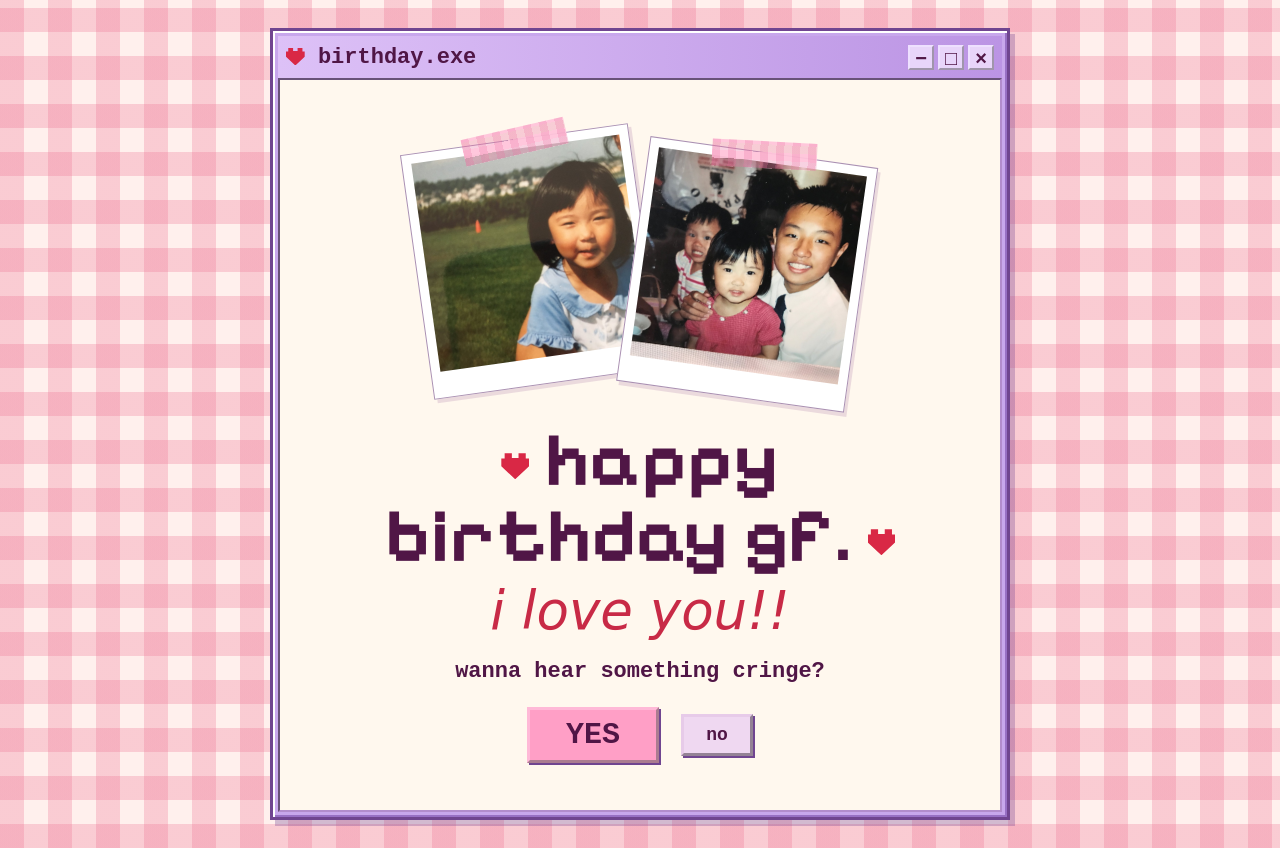
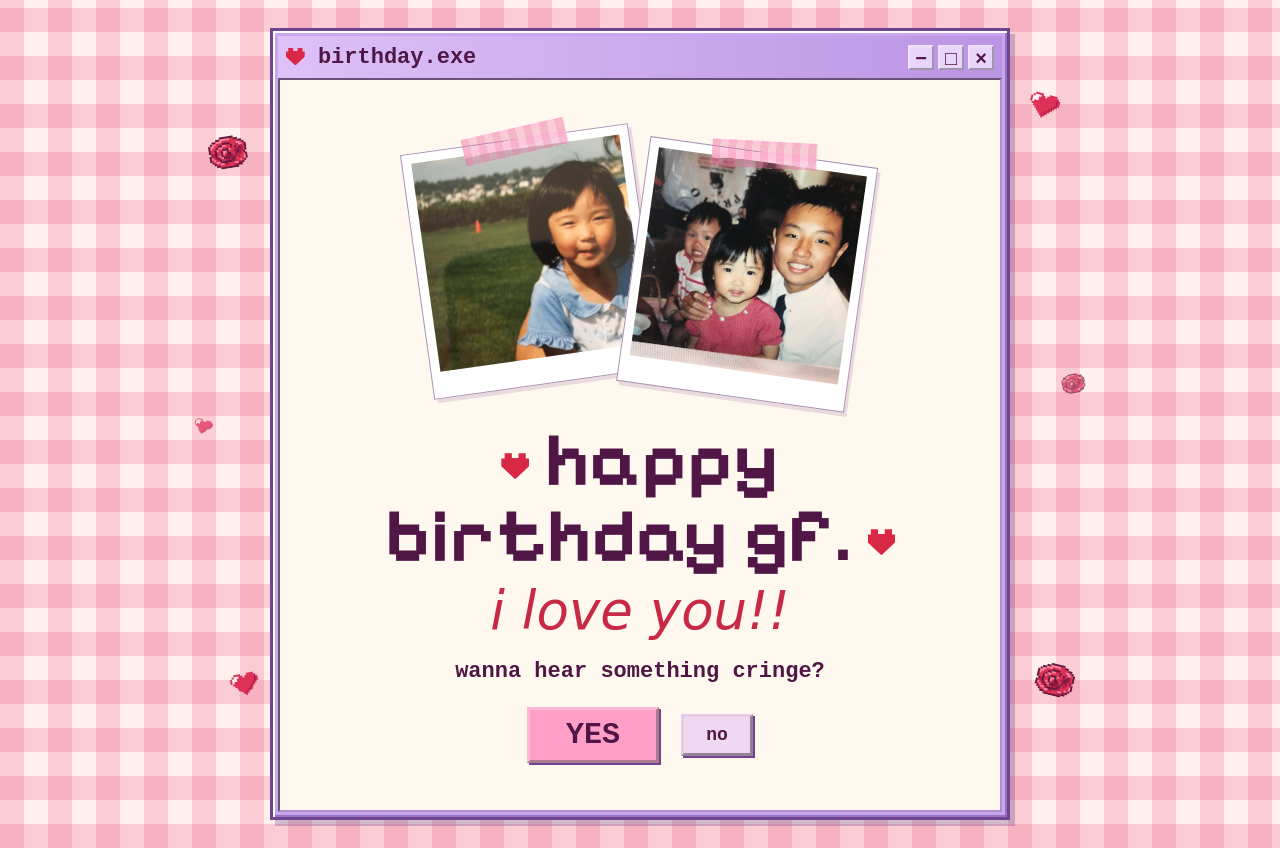
Before and after one commit to lilly-liu/birthday-exe, a plain HTML site: page index.html in a window 1280 px wide. Drawn offline with Linux system fonts and the light colour scheme.

Commit message:
Add floating pixel stickers and redraw Panther

```diff
--- a/index.html
+++ b/index.html
@@ -6,11 +6,19 @@
   <meta name="robots" content="noindex">
   <meta name="theme-color" content="#f9b9ca">
   <title>birthday.exe ♥</title>
-  <link rel="stylesheet" href="style.css?v=2">
-  <script src="script.js?v=2" defer></script>
+  <link rel="stylesheet" href="style.css?v=3">
+  <script src="script.js?v=3" defer></script>
 </head>
 <body>
   <main class="window">
+    <div class="float-stickers" aria-hidden="true">
+      <canvas class="sticker sticker-top-left" data-sprite="rose" width="19" height="16"></canvas>
+      <canvas class="sticker sticker-top-right" data-sprite="heart" width="15" height="12"></canvas>
+      <canvas class="sticker sticker-bottom-left" data-sprite="heart" width="15" height="12"></canvas>
+      <canvas class="sticker sticker-bottom-right" data-sprite="rose" width="19" height="16"></canvas>
+      <canvas class="sticker sticker-side-left" data-sprite="heart" width="15" height="12"></canvas>
+      <canvas class="sticker sticker-side-right" data-sprite="rose" width="19" height="16"></canvas>
+    </div>
     <header class="titlebar">
       <span><span class="pixel-heart" aria-hidden="true"></span> birthday.exe</span>
       <div class="window-controls" aria-hidden="true"><span>−</span><span>□</span><span>×</span></div>
@@ -39,14 +47,14 @@
         <li>your beautiful eyes and smile and apple</li>
         <li>how amazing of a listener you are</li>
         <li>how comfortable and attractive you make me feel</li>
-        <li>your love of panther <canvas id="panther" width="24" height="20" role="img" aria-label="Fluffy black pixel cat"></canvas></li>
+        <li>your love of panther <canvas id="panther" data-sprite="panther" width="24" height="22" role="img" aria-label="Black pixel cat with big eyes and a curled tail"></canvas></li>
       </ol>
       <div class="gallery">
         <button id="prev" aria-label="Previous photos">◀</button>
         <div class="filmstrip" id="filmstrip" aria-label="Childhood photo album"></div>
         <button id="next" aria-label="Next photos">▶</button>
       </div>
-      <p class="closing-note">how lucky am i to know you in your 25 years of life, and how wonderful it is we found each other. thanks for doing life with me!</p>
+      <p class="closing-note">how lucky am i to know you in your 25 years of life, and how wonderful it is that we found each other. thanks for doing life with me!</p>
     </section>
   </main>
   <dialog id="photo-dialog" aria-label="Childhood photo viewer">
--- a/script.js
+++ b/script.js
@@ -79,35 +79,85 @@ document.querySelector("#next").addEventListener("click", () => scrollPhotos(1))
 dialog.querySelector(".close").addEventListener("click", () => dialog.close());
 dialog.addEventListener("click", event => { if (event.target === dialog) dialog.close(); });
 
-const cat = document.querySelector("#panther").getContext("2d");
-const pixels = [
-  "........................",
-  "........................",
-  "...##.....##............",
-  "...#g#...#g#............",
-  "..##g#####g##...........",
-  "..###########...........",
-  ".#############..........",
-  "..##y####y###...........",
-  ".#############.......###",
-  "..#####p#####.......####",
-  "...##ggg###........#####",
-  "..###########.....#####.",
-  ".##############..#####..",
-  "..###################...",
-  ".###################....",
-  "..#################.....",
-  ".##################.....",
-  "..####.####..#####......",
-  ".####..####.######......",
-  "........................"
-];
-const palette = { "#": "#24202a", g: "#62545f", y: "#b7d46b", p: "#d58b99" };
-pixels.forEach((row, y) => {
-  [...row].forEach((pixel, x) => {
-    if (palette[pixel]) {
-      cat.fillStyle = palette[pixel];
-      cat.fillRect(x, y, 1, 1);
-    }
+const sprites = {
+  heart: {
+    pixels: [
+      "..rrrr...rrrr..",
+      ".rppprr.rrrrrr.",
+      "rppprrrrrrrrrdr",
+      "rppprrrrrrrrrdr",
+      "rprrrrrrrrrrrdr",
+      ".rrrrrrrrrrrdr.",
+      "..rrrrrrrrrdr..",
+      "...rrrrrrrdr...",
+      "....rrrrrdr....",
+      ".....rrrdr.....",
+      "......rdr......",
+      ".......r......."
+    ],
+    palette: { r: "#df3058", p: "#fff1f5", d: "#ac204a" }
+  },
+  rose: {
+    pixels: [
+      "......#######......",
+      "....##ppppprr##....",
+      "..##ppprrrrrrrr##..",
+      ".#pprrr####rrrppr#.",
+      "#pprr##pprr#rrdppr#",
+      "#prr#pprrrrdr#rddr#",
+      "#rr#prr###prrdd#dr#",
+      "#rr#rr#pp#rrdd#ddr#",
+      ".#d#rr#pr##rrd#dr#.",
+      "#rd#rp#rdd#dr#rdrr#",
+      "#prd#rp###dd#rdrrp#",
+      "#rprd#rrddd#drrrrp#",
+      ".#rppd#####ddrrpr#.",
+      "..#rrppddrrrppdd#..",
+      "...##rrrrrrrdd##...",
+      ".....#########....."
+    ],
+    palette: { "#": "#641b3c", r: "#dc3154", p: "#ff829d", d: "#a81d47" }
+  },
+  panther: {
+    pixels: [
+      "......##......##........",
+      ".....#pp#....#pp#.......",
+      ".....#pdd####ddp#.......",
+      "....#ddvvddddvdd#.......",
+      "...#ddddddddddddd#......",
+      "..#ddgggdddgggdddd#.....",
+      "..#dgwwggdgwwggddd#.....",
+      ".#ddgwkggdgwkggddd#.....",
+      ".#ddgkkggdgkkggddd#.....",
+      ".#dddgggdddggggddd#.....",
+      ".#dppddddpddddppdd#.....",
+      "..#dddddkdkdddddd#......",
+      "...###dddddddd###.......",
+      "......#dddddd#..........",
+      ".....#dvdddddd#....##...",
+      "....#dvdddddddd#..#vd#..",
+      "....#dddddddddd#..#dd#..",
+      "...#ddddddddddd#..#dd#..",
+      "...#d#ddd#dddddd##dd#...",
+      "...#d#ddd#dddddddvd#....",
+      "....########dddddd#.....",
+      "............######......"
+    ],
+    palette: { "#": "#1d1524", d: "#332839", v: "#59465f", g: "#e9dc82", w: "#fff7d6", k: "#1b1421", p: "#d78da9" }
+  }
+};
+
+document.querySelectorAll("canvas[data-sprite]").forEach(canvas => {
+  const { pixels, palette } = sprites[canvas.dataset.sprite];
+  canvas.width = pixels[0].length;
+  canvas.height = pixels.length;
+  const context = canvas.getContext("2d");
+
+  pixels.forEach((row, y) => {
+    [...row].forEach((pixel, x) => {
+      if (pixel === ".") return;
+      context.fillStyle = palette[pixel];
+      context.fillRect(x, y, 1, 1);
+    });
   });
 });
--- a/style.css
+++ b/style.css
@@ -1,8 +1,3 @@
-@font-face {
-  font-family: Fraunces;
-  src: url("assets/fraunces.woff2") format("woff2");
-  font-display: swap;
-}
 @font-face {
   font-family: "Pixelify Sans";
   src: url("assets/pixelify-sans-bold.woff2") format("woff2");
@@ -30,11 +25,31 @@ body {
   font-family: "Courier New", monospace;
 }
 .window {
+  position: relative;
   width: min(100%, 740px);
   border: 3px solid var(--deep);
   padding: 5px;
   background: var(--lavender);
   box-shadow: inset 2px 2px white, inset -2px -2px #9870c4, 5px 6px #70459050;
+}
+.float-stickers { position: absolute; inset: 0; z-index: 1; pointer-events: none; }
+.sticker {
+  position: absolute;
+  width: var(--size);
+  height: auto;
+  image-rendering: pixelated;
+  transform: rotate(var(--tilt));
+}
+.sticker-top-left { top: 14%; left: -64px; --size: 38px; --tilt: -9deg; --delay: -1s; }
+.sticker-top-right { top: 8%; right: -52px; --size: 30px; --tilt: 12deg; --delay: -3s; }
+.sticker-bottom-left { bottom: 15%; left: -42px; --size: 28px; --tilt: -12deg; --delay: -2.2s; }
+.sticker-bottom-right { bottom: 16%; right: -67px; --size: 38px; --tilt: 8deg; --delay: -4.6s; }
+.sticker-side-left { top: 49%; left: -79px; --size: 18px; --tilt: 10deg; --delay: -3.8s; }
+.sticker-side-right { top: 44%; right: -78px; --size: 23px; --tilt: -12deg; --delay: -.4s; }
+.sticker-side-left, .sticker-side-right { opacity: .72; }
+@keyframes float-sticker {
+  from { transform: translateY(-5px) rotate(var(--tilt)); }
+  to { transform: translateY(5px) rotate(calc(var(--tilt) + 6deg)); }
 }
 .titlebar {
   min-height: 42px;
@@ -128,7 +143,7 @@ h2 .pixel-heart { font-size: .65em; }
 .reasons { margin: 0 0 28px; padding-left: 1.8em; font-size: clamp(15px, 2.7vw, 20px); font-weight: bold; line-height: 1.45; }
 .reasons li { padding-left: .25em; margin: 0 0 .55em; animation: arrive .35s both; animation-delay: calc(var(--i) * 110ms); }
 @keyframes arrive { from { opacity: 0; transform: translateY(6px); } to { opacity: 1; transform: translateY(0); } }
-#panther { width: 72px; height: 60px; image-rendering: pixelated; vertical-align: middle; margin-left: 4px; }
+#panther { width: 72px; height: auto; image-rendering: pixelated; vertical-align: middle; margin-left: 4px; }
 .gallery { display: flex; align-items: center; gap: 10px; }
 .gallery > button { padding: 8px; font-size: 15px; flex: none; }
 .filmstrip {
@@ -146,18 +161,24 @@ h2 .pixel-heart { font-size: .65em; }
 .filmstrip button { padding: 0; flex: 0 0 112px; border: 2px solid var(--paper); box-shadow: none; scroll-snap-align: start; }
 .filmstrip img { width: 100%; height: 100px; object-fit: cover; display: block; }
 .closing-note {
-  margin: 24px 0 0;
-  padding: 14px 0 0;
-  border-top: 1px solid #e1b4d0;
-  font: italic 1rem/1.55 Fraunces, Georgia, serif;
-  text-wrap: pretty;
+  margin: 18px 0 0;
+  color: #6e4d65;
+  font-size: 1rem;
+  line-height: 1.55;
 }
 dialog { padding: 8px; border: 3px solid var(--deep); background: var(--lavender); max-width: 92vw; max-height: 90dvh; }
 dialog::backdrop { background: #31132dc7; }
 dialog img { display: block; max-width: 100%; max-height: 78dvh; object-fit: contain; }
 .close { display: block; margin: 0 0 8px auto; padding: 0 8px; font-size: 24px; }
+@media (max-width: 920px) {
+  .sticker-top-left { top: -19px; left: 18px; --size: 28px; }
+  .sticker-top-right { top: -15px; right: 17px; --size: 24px; }
+  .sticker-bottom-left { bottom: -13px; left: 20px; --size: 20px; }
+  .sticker-bottom-right { bottom: -16px; right: 20px; --size: 26px; }
+  .sticker-side-left, .sticker-side-right { display: none; }
+}
 @media (max-width: 420px) {
-  body { padding: 12px 8px; }
+  body { padding: 26px 8px; }
   .content { padding: 23px 15px; }
   .window-controls span { width: 22px; }
   .filmstrip button { flex-basis: 88px; }
@@ -168,4 +189,5 @@ dialog img { display: block; max-width: 100%; max-height: 78dvh; object-fit: con
 }
 @media (prefers-reduced-motion: no-preference) {
   .filmstrip { scroll-behavior: smooth; }
+  .sticker { animation: float-sticker 3.2s ease-in-out var(--delay) infinite alternate; }
 }
```
